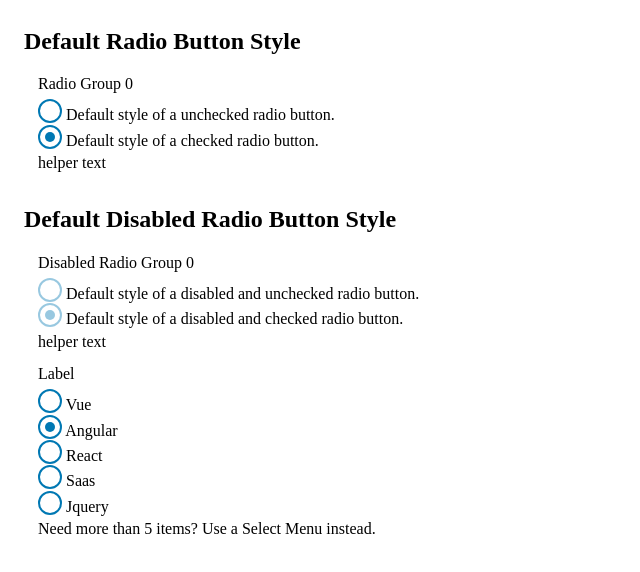
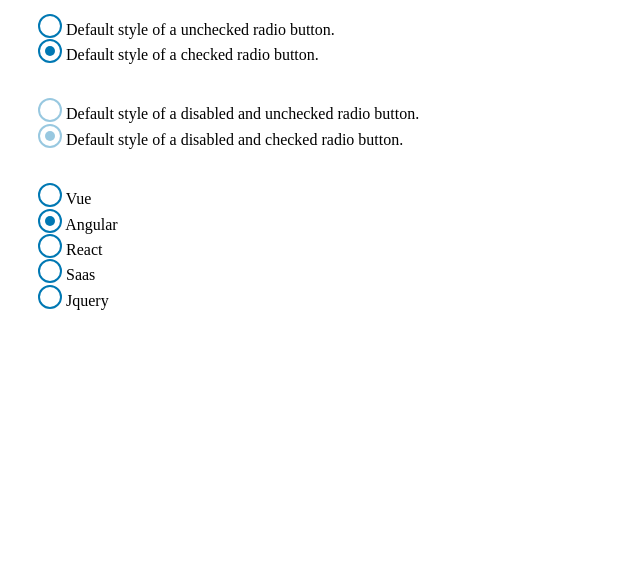
Before and after one commit to WendyRdz/WendyRdz.github.io, a plain HTML site: page index.html in a window 1280 px wide. Shown: the whole page, without its empty margins (0-640 px from the left). Drawn offline with nearby package versions, Linux system fonts and the light colour scheme.

Commit message:
Update index.html

```diff
--- a/index.html
+++ b/index.html
@@ -59,35 +59,38 @@
       </div>
     </fieldset>-->
     <section>
-      <h2 class="styleguide-subheading">Default Radio Button Style</h2>
+      <!--<h2 class="styleguide-subheading">Default Radio Button Style</h2>-->
       </div>
       <div class="form-group ds2-only">
         <fieldset class="fieldset">
-          <legend>Radio Group 0</legend>
+          <!--<legend>Radio Group 0</legend>-->
           <input class="radio-button" id="unchecked-radio-0" name="radio-group-0" type="radio" value=""> <label for="unchecked-radio-0" class="label-ds2">Default style of a unchecked radio button.</label><br>
           <input checked class="radio-button" id="checked-radio-0" name="radio-group-0" type="radio" value=""> <label for="checked-radio-0" class="label-ds2">Default style of a checked radio button.</label>
-          <div id="helpertext-disabledradio" class="text-input-helper ds2-only">helper text </div>
+          <!--<div id="helpertext-disabledradio" class="text-input-helper ds2-only">helper text </div>-->
         </fieldset>
       </div>
-      <h2 class="styleguide-subheading">Default Disabled Radio Button Style</h2>
+    </br>
+      <!--<h2 class="styleguide-subheading">Default Disabled Radio Button Style</h2>-->
       <div class="form-group ds2-only">
         <fieldset class="fieldset">
-          <legend>Disabled Radio Group 0</legend> <input class="radio-button" disabled id="disabled-radio-0" name="disabled-radio-group-0" type="radio" value=""> <label for="disabled-radio-0" class="label-ds2">Default style of a disabled and unchecked radio button.</label><br>
+          <!--<legend>Disabled Radio Group 0</legend>-->
+          <input class="radio-button" disabled id="disabled-radio-0" name="disabled-radio-group-0" type="radio" value=""> <label for="disabled-radio-0" class="label-ds2">Default style of a disabled and unchecked radio button.</label><br>
           <input checked class="radio-button" disabled id="disabled-checked-radio-0" name="disabled-radio-group-0" type="radio" value=""> <label for="disabled-checked-radio-0" class="label-ds2">Default style of a disabled and checked radio button.</label>
-          <div id="helpertext-disabledradio" class="text-input-helper ds2-only">helper text </div>
+          <!--<div id="helpertext-disabledradio" class="text-input-helper ds2-only">helper text </div>-->
         </fieldset>
       </div>
+    </br>
     </section>
     <section>
       <div class="form-group ds2-only">
         <fieldset class="fieldset">
-          <legend>Label</legend>
+          <!--<legend>Label</legend>-->
           <input class="radio-button" id="group-vue" type="radio" name="group-coding-skills" value="vue"> <label for="group-vue" class="label-ds2">Vue</label><br>
           <input checked="" class="radio-button" id="group-angular" type="radio" name="group-coding-skills" value="angular"> <label for="group-angular" class="label-ds2">Angular</label><br>
           <input class="radio-button" id="group-react" type="radio" name="group-coding-skills" value="react"> <label for="group-react" class="label-ds2">React</label><br>
           <input class="radio-button" id="group-scss" type="radio" name="group-coding-skills" value="scss"> <label for="group-scss" class="label-ds2">Saas</label><br>
           <input class="radio-button" id="group-jquery" type="radio" name="group-coding-skills" value="jquery" aria-describedby="helpertext-radiogroup"> <label for="group-jquery" class="label-ds2">Jquery</label>
-          <div id="helpertext-disabledradio" class="text-input-helper ds2-only">Need more than 5 items? Use a Select Menu instead.</div>
+          <!--<div id="helpertext-disabledradio" class="text-input-helper ds2-only">Need more than 5 items? Use a Select Menu instead.</div>-->
         </fieldset>
       </div>
     </section>
```
